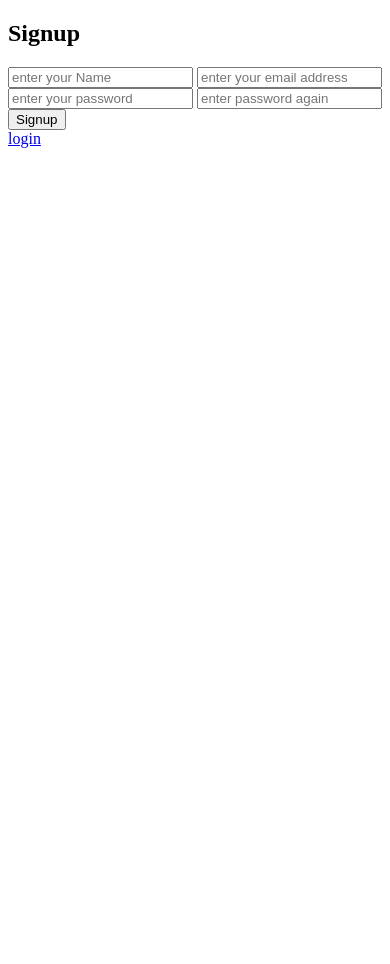
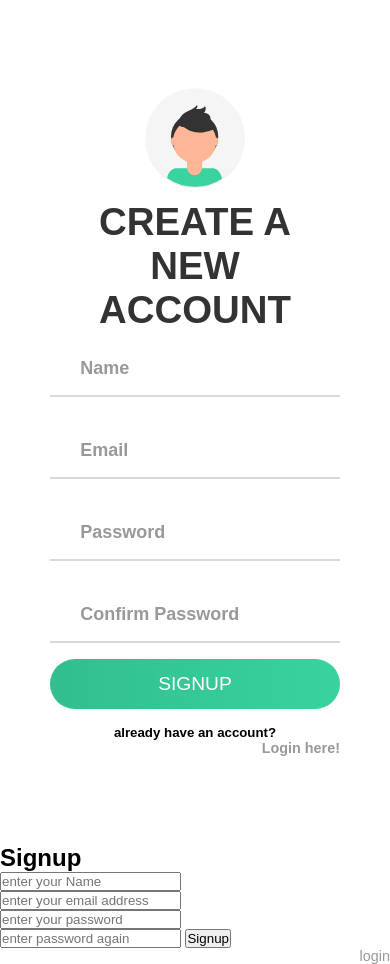
Before and after one commit to pushvish111/familyProject, a Node server app: page /patientSignup in a window 390 px wide. Before the commit the page ends 148 px from the top, so only its background shows below. Run offline with Node 20, Linux system fonts and the light colour scheme.

Commit message:
designed login n signup page

```diff
--- /dev/null
+++ b/public/js/patientSignup.js
@@ -0,0 +1,20 @@
+const inputs = document.querySelectorAll(".input");
+
+
+function addcl(){
+	let parent = this.parentNode.parentNode;
+	parent.classList.add("focus");
+}
+
+function remcl(){
+	let parent = this.parentNode.parentNode;
+	if(this.value == ""){
+		parent.classList.remove("focus");
+	}
+}
+
+
+inputs.forEach(input => {
+	input.addEventListener("focus", addcl);
+	input.addEventListener("blur", remcl);
+});
--- a/public/stylesheets/patientSignup.css
+++ b/public/stylesheets/patientSignup.css
@@ -0,0 +1,223 @@
+* {
+  padding: 0;
+  margin: 0;
+  box-sizing: border-box;
+}
+
+body {
+  font-family: "Poppins", sans-serif;
+  overflow: hidden;
+}
+
+.wave {
+  position: fixed;
+  bottom: 0;
+  left: 0;
+  height: 100%;
+  z-index: -1;
+}
+
+.container {
+  width: 100vw;
+  height: 100vh;
+  display: grid;
+  grid-template-columns: repeat(2, 1fr);
+  grid-gap: 7rem;
+  padding: 0 2rem;
+}
+
+.img {
+  display: flex;
+  justify-content: flex-end;
+  align-items: center;
+}
+
+.login-content {
+  display: flex;
+  justify-content: flex-start;
+  align-items: center;
+  text-align: center;
+}
+
+.img img {
+  width: 500px;
+}
+
+form {
+  width: 360px;
+}
+
+.login-content img {
+  height: 100px;
+}
+
+.login-content h2 {
+  margin: 15px 0;
+  color: #333;
+  text-transform: uppercase;
+  font-size: 2.9rem;
+}
+
+.login-content .input-div {
+  position: relative;
+  display: grid;
+  grid-template-columns: 7% 93%;
+  margin: 25px 0;
+  padding: 5px 0;
+  border-bottom: 2px solid #d9d9d9;
+}
+
+.login-content .input-div.one {
+  margin-top: 0;
+}
+
+.i {
+  color: #d9d9d9;
+  display: flex;
+  justify-content: center;
+  align-items: center;
+}
+
+.i i {
+  transition: 0.3s;
+}
+
+.input-div > div {
+  position: relative;
+  height: 45px;
+}
+
+.input-div > div > h5 {
+  position: absolute;
+  left: 10px;
+  top: 50%;
+  transform: translateY(-50%);
+  color: #999;
+  font-size: 18px;
+  transition: 0.3s;
+}
+
+.input-div:before,
+.input-div:after {
+  content: "";
+  position: absolute;
+  bottom: -2px;
+  width: 0%;
+  height: 2px;
+  background-color: #38d39f;
+  transition: 0.4s;
+}
+
+.input-div:before {
+  right: 50%;
+}
+
+.input-div:after {
+  left: 50%;
+}
+
+.input-div.focus:before,
+.input-div.focus:after {
+  width: 50%;
+}
+
+.input-div.focus > div > h5 {
+  top: -5px;
+  font-size: 15px;
+}
+
+.input-div.focus > .i > i {
+  color: #38d39f;
+}
+
+.input-div > div > input {
+  position: absolute;
+  left: 0;
+  top: 0;
+  width: 100%;
+  height: 100%;
+  border: none;
+  outline: none;
+  background: none;
+  padding: 0.5rem 0.7rem;
+  font-size: 1.2rem;
+  color: #555;
+  font-family: "poppins", sans-serif;
+}
+
+.input-div.pass {
+  margin-bottom: 4px;
+}
+
+a {
+  display: block;
+  text-align: right;
+  text-decoration: none;
+  color: #999;
+  font-size: 0.9rem;
+  transition: 0.3s;
+}
+
+a:hover {
+  color: #38d39f;
+}
+
+.btn {
+  display: block;
+  width: 100%;
+  height: 50px;
+  border-radius: 25px;
+  outline: none;
+  border: none;
+  background-image: linear-gradient(to right, #32be8f, #38d39f, #32be8f);
+  background-size: 200%;
+  font-size: 1.2rem;
+  color: #fff;
+  font-family: "Poppins", sans-serif;
+  text-transform: uppercase;
+  margin: 1rem 0;
+  cursor: pointer;
+  transition: 0.5s;
+}
+.btn:hover {
+  background-position: right;
+}
+
+@media screen and (max-width: 1050px) {
+  .container {
+    grid-gap: 5rem;
+  }
+}
+
+@media screen and (max-width: 1000px) {
+  form {
+    width: 290px;
+  }
+
+  .login-content h2 {
+    font-size: 2.4rem;
+    margin: 8px 0;
+  }
+
+  .img img {
+    width: 400px;
+  }
+}
+
+@media screen and (max-width: 900px) {
+  .container {
+    grid-template-columns: 1fr;
+  }
+
+  .img {
+    display: none;
+  }
+
+  .wave {
+    display: none;
+  }
+
+  .login-content {
+    justify-content: center;
+  }
+}
--- a/views/patientSignup.ejs
+++ b/views/patientSignup.ejs
@@ -3,9 +3,98 @@
 <head>
     <meta charset="UTF-8">
     <meta name="viewport" content="width=device-width, initial-scale=1.0">
-    <title>Document</title>
+    <title>Create a new account</title>
+    <link rel="stylesheet" href="../stylesheets/patientSignup.css">
 </head>
 <body>
+
+    <img class="wave" src="../assets/signup/wave.png">
+	<div class="container">
+		<div class="img">
+			<img src="../assets/signup/bg.svg">
+		</div>
+		<div class="login-content">
+
+			<form method="POST" action="/auth/patientSignup">
+				<img src="../assets/signup/avatar.svg">
+				<h2 class="title">Create a new account</h2>
+                <div class="input-div one">
+                    <div class="i">
+                            <i class="fas fa-user"></i>
+                    </div>
+                    <div class="div">
+                            <h5>Name</h5>
+                            <input type="Text" class="input" name = "name">
+                    </div>
+                 </div>
+
+                <div class="input-div one">
+           		   <div class="i">
+           		   		<i class="fas fa-user"></i>
+           		   </div>
+           		   <div class="div">
+           		   		<h5>Email</h5>
+           		   		<input type="Email" class="input" name = "email">
+           		   </div>
+           		</div>
+           		<div class="input-div pass">
+           		   <div class="i">
+           		    	<i class="fas fa-lock"></i>
+           		   </div>
+           		   <div class="div">
+           		    	<h5>Password</h5>
+           		    	<input type="password" class="input"  name = "password">
+            	   </div>
+                </div>
+                <div class="input-div pass">
+                    <div class="i">
+                         <i class="fas fa-lock"></i>
+                    </div>
+                    <div class="div">
+                         <h5>Confirm Password</h5>
+                         <input type="password" class="input"  name = "passwordConfirm">
+                 </div>
+              </div>
+                <input type="submit" class="btn" value="SignUp">
+
+                <h5>already have an account? <a href="/patientLogin">Login here!</a></h5>
+            </form>
+        </div>
+    </div>
+    <script type="text/javascript" src="../js/patientSignup.js"></script>
+
+
+
+
+
+
+
+
+
+
+
+
+
+
+
+
+
+
+
+
+
+
+
+
+
+
+
+
+
+
+
+
+
 
     <form method="POST" action="/auth/patientSignup">
         <h2>Signup</h2>
```
Also changed, not shown: public/js/patientLogin.js (added, +20 -0 lines), public/stylesheets/patientLogin.css (+223 -0 lines), views/patientLogin.ejs (+63 -0 lines), public/assets/login/avatar.svg (added), public/assets/login/bg.svg (added), public/assets/login/wave.png (added), public/assets/signup/avatar.svg (added), public/assets/signup/bg.svg (added), public/assets/signup/wave.png (added).
